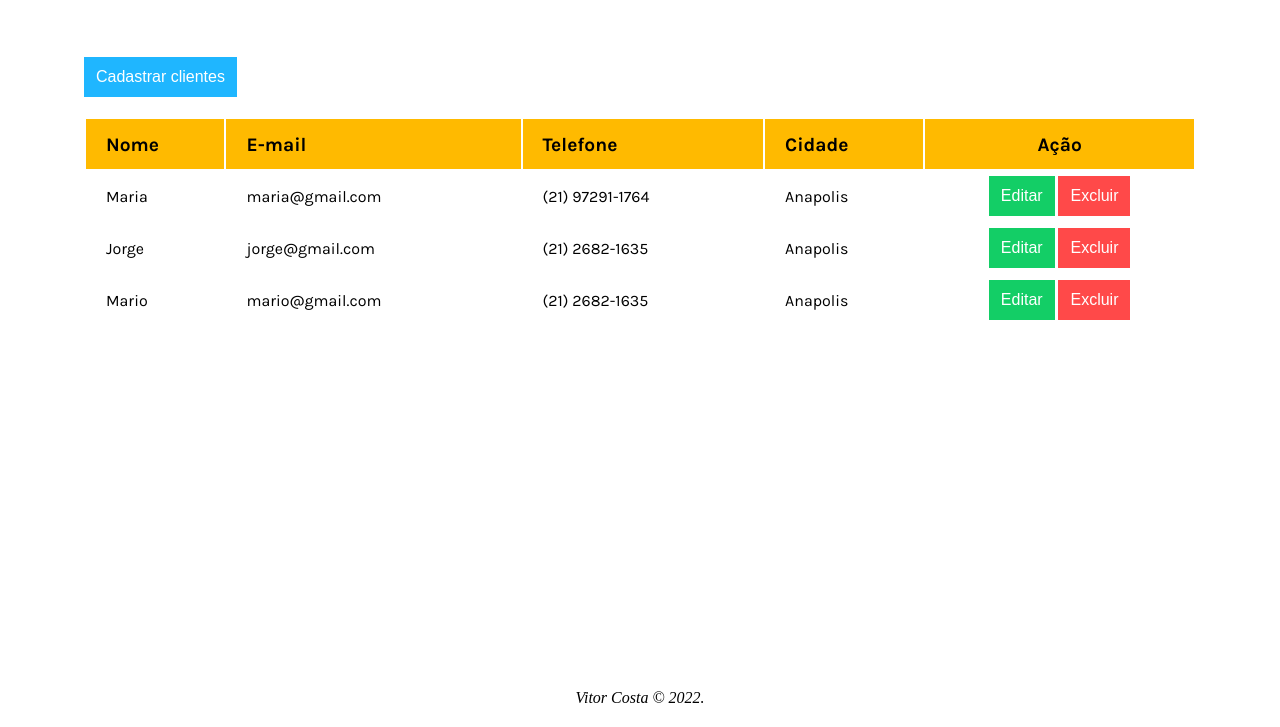
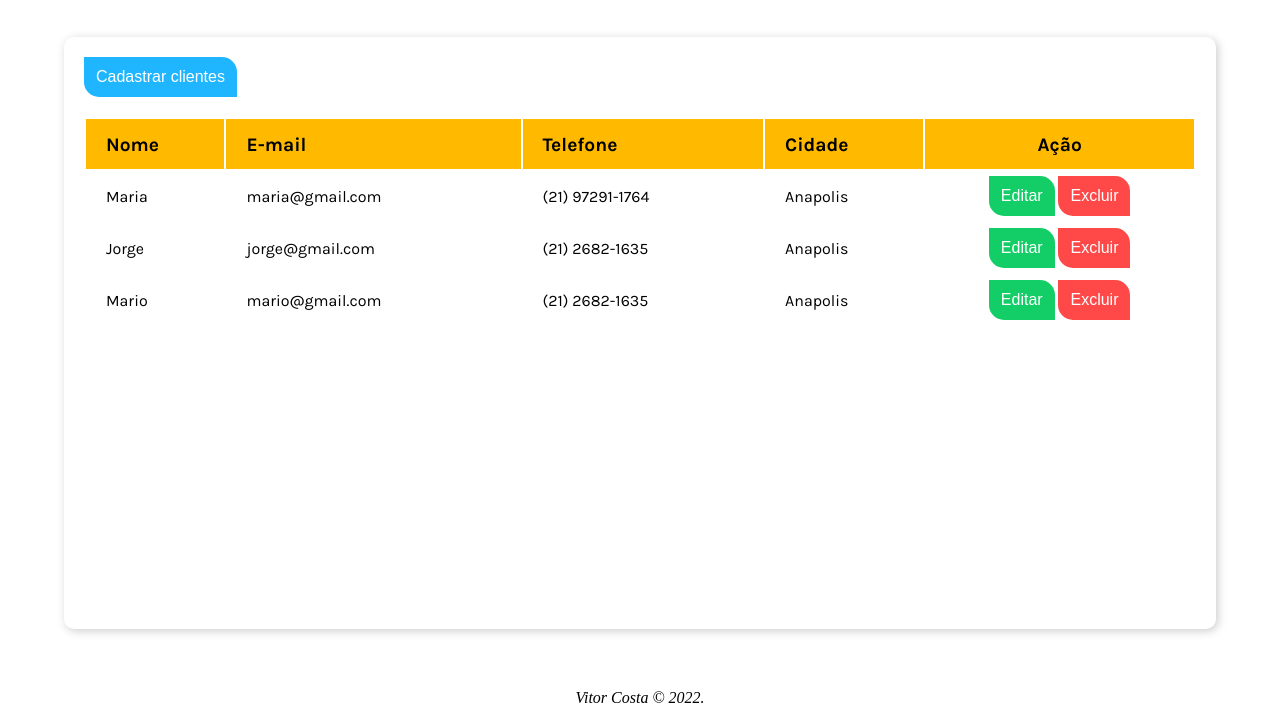
Before and after one commit to vrct07/CRUD-JS-CSS-HTML, a plain HTML site: page index.html in a window 1280 px wide. Shown: the part 73-800 px from the top of the page. Drawn offline with Linux system fonts and the light colour scheme.

```diff
--- a/assets/css/button.css
+++ b/assets/css/button.css
@@ -7,6 +7,7 @@
     font-size: 1rem;
     cursor: pointer;
     transition: box-shadow .6s ease;
+    border-radius: 0px 15px;
 }
 .button.blue {
     background-color: #1fb6ff;
--- a/assets/css/style.css
+++ b/assets/css/style.css
@@ -8,6 +8,9 @@
 
 :root {
     --primary-color: #FFBA00;
+    --secundary-color: #fff1cccc;
+    --shadow-color: #CCC;
+    --text-color: #FFF;
 }
 
 body {
```
